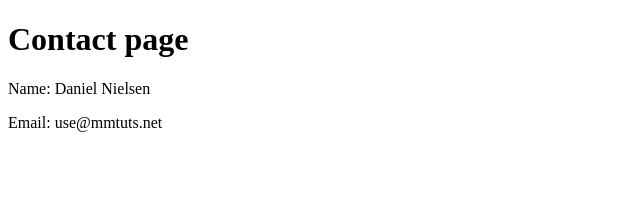
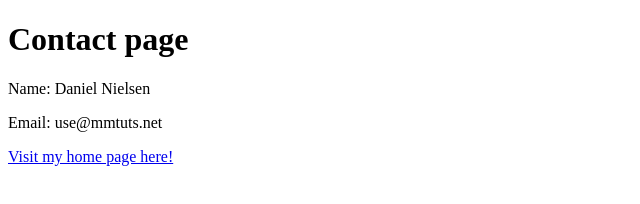
Before and after one commit to Sicalafon/LearningHTMLCSS, a plain HTML site: page rootfolder/contact.html in a window 1280 px wide. Shown: the whole page, without its empty margins (0-640 px from the left). Drawn offline with Linux system fonts and the light colour scheme.

Commit message:
12: How to Create Links in HTML | Basics of CSS | Learn HTML and CSS | HTML Tutorial

```diff
--- a/rootfolder/contact.html
+++ b/rootfolder/contact.html
@@ -8,5 +8,6 @@
     <h1>Contact page</h1>
     <p class="p-welcome">Name: Daniel Nielsen</p>
     <p class="p-welcome">Email: use@mmtuts.net</p>
+    <a href="index.html" target="_blank">Visit my home page here!</a>
   </body>
 </html>
```
Also changed, not shown: rootfolder/index.html (+1 -0 lines).
